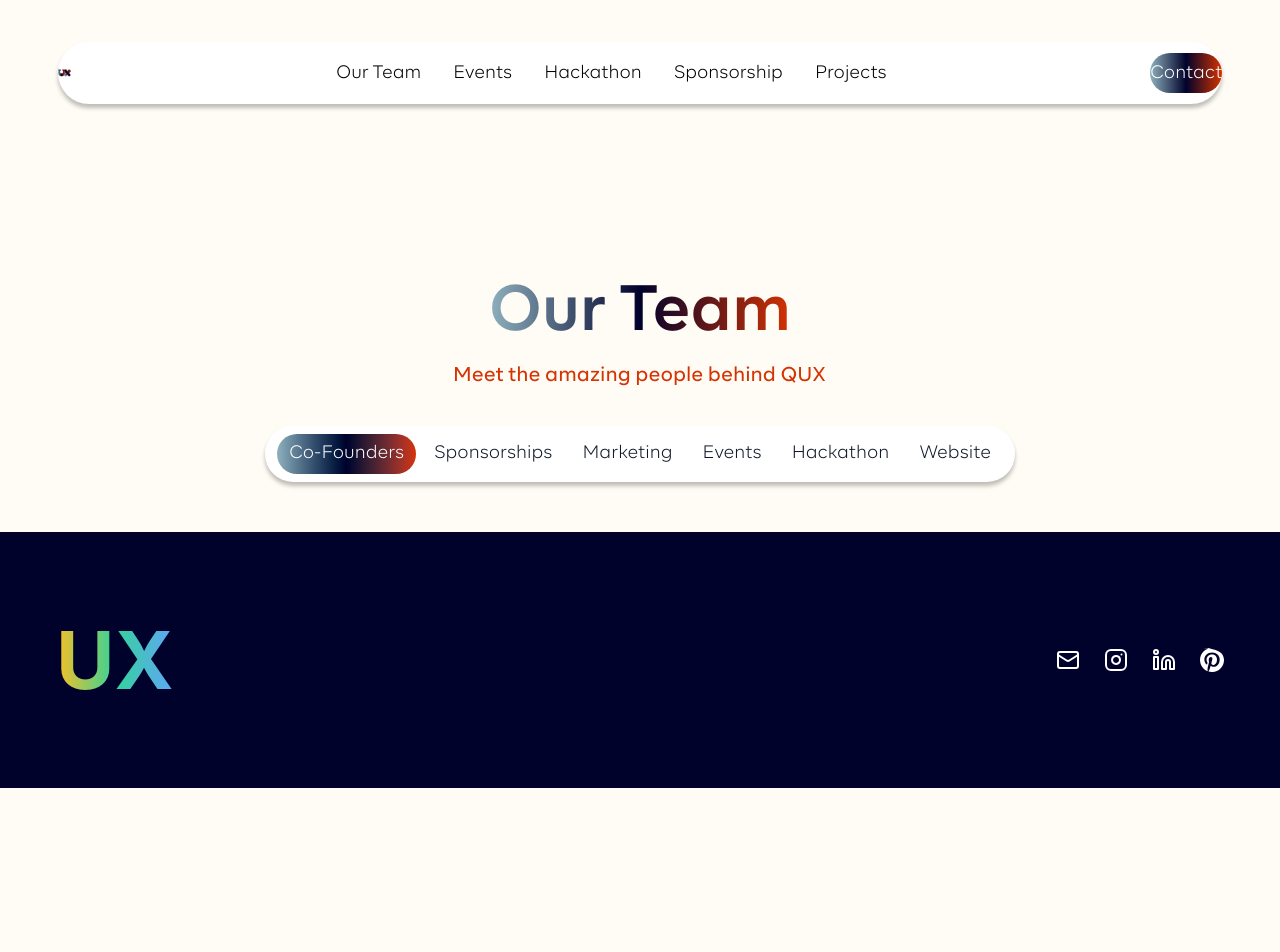
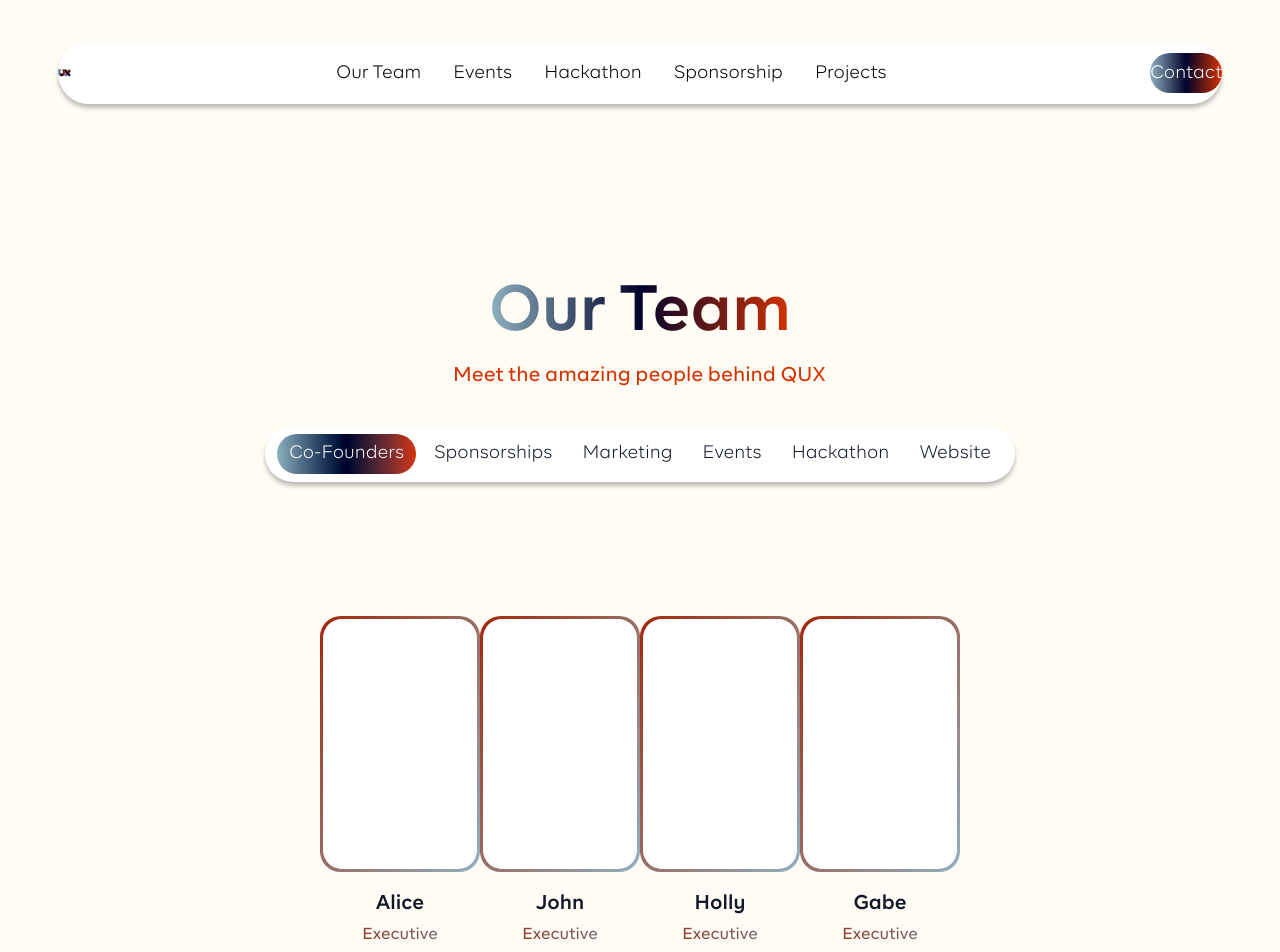
Before and after one commit to mukit-rahman1/ux, a React (Vite) app in the folder uxWeb/: page /team in a window 1280 px wide. Shown: the top 952 px of the page. Before the commit the page ends 800 px from the top, so only its background shows below. Built offline with nearby package versions, Linux system fonts and the light colour scheme; a web font is replaced by a local one.

Commit message:
Made mini navbar on team page functional with conditional rendering

```diff
--- a/uxWeb/src/pages/team.jsx
+++ b/uxWeb/src/pages/team.jsx
@@ -12,9 +12,51 @@ function Team() {
         {label: "Website", value: "website"}
     ];
 
+    const teamData = {
+        cofounders: [
+            {name: "Alice", role: "Executive", image: "/image-url-here"},
+            {name: "John", role: "Executive", image: "/image-url-here"},
+            {name: "Holly", role: "Executive", image: "/image-url-here"},
+            {name: "Gabe", role: "Executive", image: "/image-url-here"}
+        ],
+        sponsorships: [
+            {name: "Eli", role: "Director", image: "/image-url-here"},
+            {name: "Fay", role: "Executive", image: "/image-url-here"},
+            {name: "John", role: "Executive", image: "/image-url-here"},
+            {name: "Holly", role: "Executive", image: "/image-url-here"},
+        ],
+        marketing: [
+            {name: "Eli", role: "Director", image: "/image-url-here"},
+            {name: "Fay", role: "Executive", image: "/image-url-here"},
+            {name: "John", role: "Executive", image: "/image-url-here"},
+            {name: "Holly", role: "Executive", image: "/image-url-here"},
+            {name: "Holly", role: "Executive", image: "/image-url-here"},
+            {name: "Holly", role: "Executive", image: "/image-url-here"}
+        ],
+        events: [
+            {name: "Eli", role: "Director", image: "/image-url-here"},
+            {name: "Fay", role: "Executive", image: "/image-url-here"},
+            {name: "John", role: "Executive", image: "/image-url-here"},
+            {name: "Holly", role: "Executive", image: "/image-url-here"},
+        ],
+        hackathon: [
+            {name: "Eli", role: "Director", image: "/image-url-here"},
+            {name: "Fay", role: "Executive", image: "/image-url-here"},
+            {name: "John", role: "Executive", image: "/image-url-here"},
+            {name: "Holly", role: "Executive", image: "/image-url-here"},
+        ],
+        website: [
+            {name: "Alice", role: "Executive", image: "/image-url-here"},
+            {name: "John", role: "Executive", image: "/image-url-here"},
+            {name: "Holly", role: "Executive", image: "/image-url-here"},
+            {name: "Gabe", role: "Executive", image: "/image-url-here"}
+        ]
+
+
+    }
 
     return (
-        <div>
+        <div className="min-h-[1330px]">
             <div className="mb-[33px]">
                 <h1 className="page-title">Our Team</h1>
                 <p className="red-text">Meet the amazing people behind QUX</p>
@@ -31,7 +73,34 @@ function Team() {
                     ))
                 }
             </div>
-            <div>
+            <div className="mt-[33px]">
+                {(() => {
+                    const director = teamData[selected].find((member) => member.role === "Director");
+                    return director ? (
+                        <div className="member-container mb-[66.93px]">
+                            <div className="member-border"><div className="member-card"></div></div>
+                            <div className="member-textbox">
+                                <h3 className="text-[20px] font-[600] h-[27px]">{director.name}</h3>
+                                <p className="member-role">{director.role}</p>
+                            </div>
+                        </div>
+                    ) : null;
+                })()}
+
+                <div className={`executive-row ${teamData[selected].length == 4 ? "w-[50%]" : "w-[65%]"}`}>
+                    {teamData[selected].map((member, index) => (
+                        member.role != "Director" && (
+                            <div className="member-container" key={index}>
+                                <div className="member-border"><div className="member-card"></div></div>
+                                <div className="member-textbox">
+                                    <h3 className="text-[20px] font-[600] h-[27px]">{member.name}</h3>
+                                    <p className="member-role">{member.role}</p>
+                                </div>
+                            </div>
+                        )
+
+                    ))}
+                </div>
 
             </div>
         </div>
--- a/uxWeb/src/styles/team.css
+++ b/uxWeb/src/styles/team.css
@@ -28,7 +28,7 @@
   padding-bottom: 8px;
   padding-left: 12px;
   padding-right: 12px;
-  margin-bottom: 50px;
+  margin-bottom: 134px;
 
   box-shadow: 0px 4px 4px 0px #00000040;
   border-radius: 36px;
@@ -36,7 +36,7 @@
 }
 
 .option {
-  font-weight: 400px;
+  font-weight: 400;
   font-size: 18px;
   line-height: 31.92px;
 
@@ -48,3 +48,62 @@
   height: 40px;
   border-radius: 32px;
 }
+
+.member-container {
+  margin-left: auto;
+  margin-right: auto;
+  width: 202.69px;
+  display: flex;
+  flex-direction: column;
+  height: 333.07px;
+
+}
+
+.executive-row {
+  margin-left: auto;
+  margin-right: auto;
+  display: flex;
+  flex-direction: row;
+  justify-content: space-around;
+}
+
+.member-border {
+  padding: 3px;
+  position: relative;
+  background: linear-gradient(to bottom right, #A3280C, #8FB1BE);
+  height: 256.07px;
+  width: 100%;
+  border-radius: 20.85px;
+  box-sizing: border-box;
+}
+
+.member-textbox {
+  margin-top: 24px;
+  text-align: center;
+  display: flex;
+  flex-direction: column;
+  height: 53px;
+  gap: 4px;
+  line-height: 100%;
+
+}
+
+.member-role {
+  height: 22px;
+  font-size: 16px;
+  font-weight: 500;
+  background: linear-gradient(to right, #A3280C, #657F95);
+  background-clip: border-box;
+  -webkit-background-clip: text;
+  -webkit-text-fill-color: transparent;
+}
+
+.member-card {
+
+  background-color: white; /* or whatever card bg */
+  border-radius: 18.85px;
+  padding: 3px;
+  height: 100%;
+  width: 100%;
+  box-sizing: border-box;
+}
```
